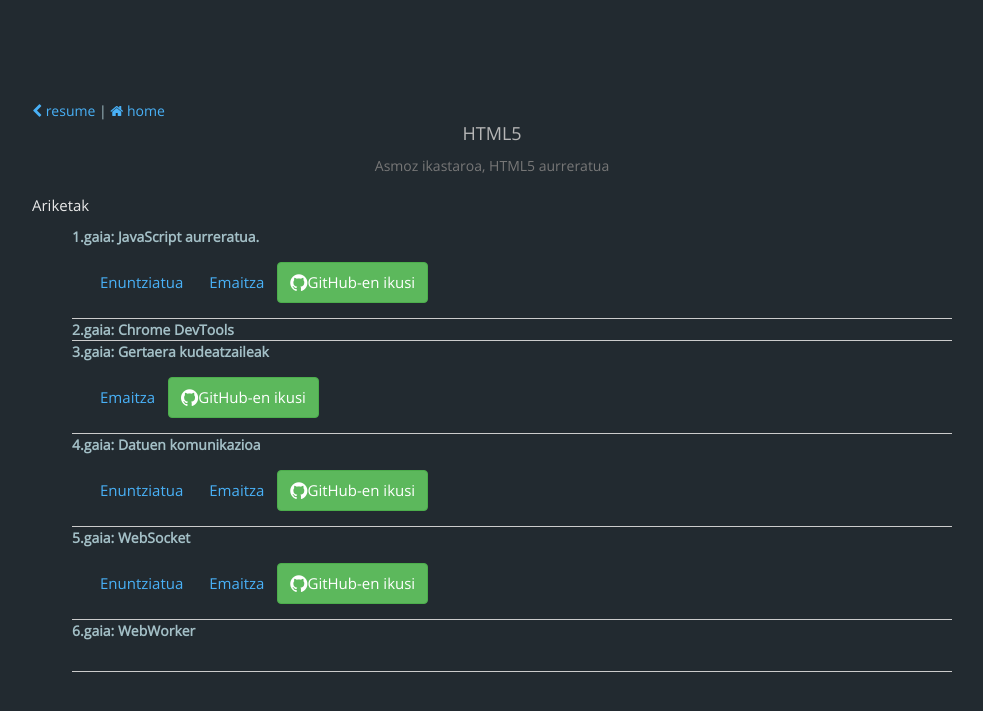
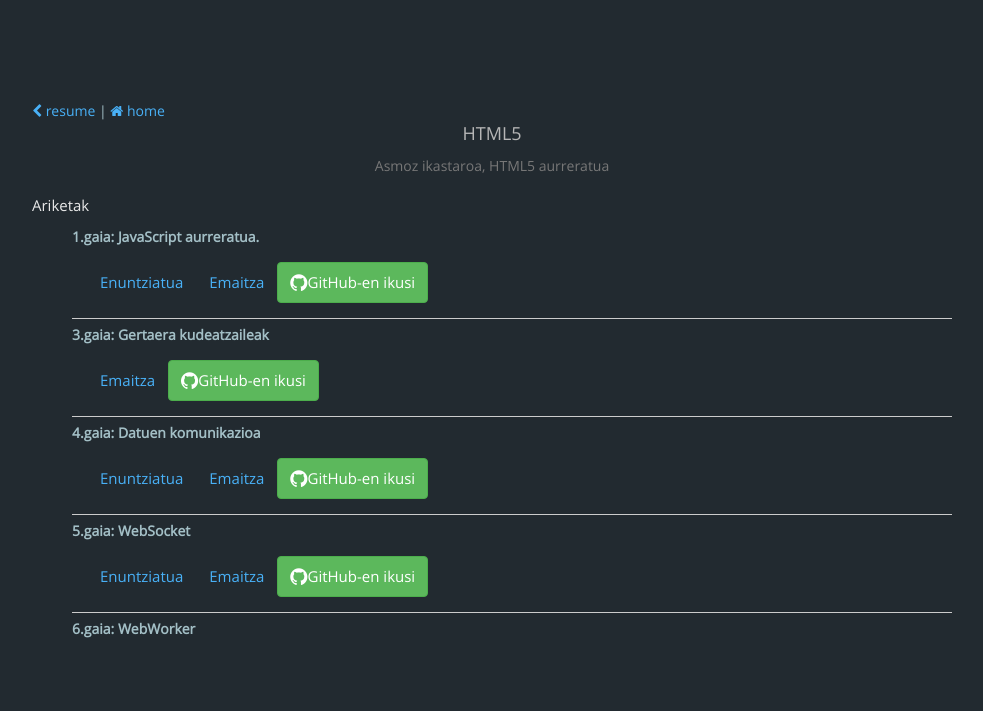
Before and after one commit to Bingentzio/bingentzio.github.io, a Jekyll site: the page built from projects.html, in a window 1280 px wide. Shown: the top 711 px of the page, without its empty margins (148-1131 px from the left). Built offline with Jekyll 4.4.1, drawn with Linux system fonts in a browser that asks for light colours; nearby versions of some CDN libraries; comment, search, counter and statistics services are not loaded.

Commit message:
CSS aldaketak

```diff
--- a/projects.html
+++ b/projects.html
@@ -14,7 +14,6 @@ layout: projects
     <h4>Ariketak</h4>
     <ul id="gaia">
       <li id="gaia"><b>1.gaia: JavaScript aurreratua. </b><ul id="menu"><li class="btn"><a href="/proiektuak/HTML5_aurreratua_ariketak/1.gaia/1_gaia_ariketa_praktikoa.pdf" target="_blank">Enuntziatua</a></li><li class="btn"><a href="/proiektuak/HTML5_aurreratua_ariketak/1.gaia/jokoa.html" target="_blank">Emaitza</a></li><li><a href="https://github.com/Bingentzio/HTML5_aurreratua_ariketak/tree/master/1.gaia" target="_blank" class="btn btn-success"><i class="fa fa-github fa-lg"></i>GitHub-en ikusi</a></li></ul></li>
-      <li id="gaia"><b>2.gaia: Chrome DevTools </b></li>
       <li id="gaia"><b>3.gaia: Gertaera kudeatzaileak </b><ul id="menu"><li class="btn"><a href="/proiektuak/HTML5_aurreratua_ariketak/3.gaia/index.html" target="_blank">Emaitza</a></li><li><a href="https://github.com/Bingentzio/HTML5_aurreratua_ariketak/tree/master/3.gaia" target="_blank" class="btn btn-success"><i class="fa fa-github fa-lg"></i>GitHub-en ikusi</a></li></ul></li>
       <li id="gaia"><b>4.gaia: Datuen komunikazioa</b><ul id="menu"><li class="btn"><a href="/proiektuak/HTML5_aurreratua_ariketak/4.gaia/4_json_ajax_ariketa_praktikoa.pdf" target="_blank">Enuntziatua</a></li><li class="btn"><a href="/proiektuak/HTML5_aurreratua_ariketak/4.gaia/eguraldia.html" target="_blank">Emaitza</a></li><li><a href="https://github.com/Bingentzio/HTML5_aurreratua_ariketak/tree/master/4.gaia" target="_blank" class="btn btn-success"><i class="fa fa-github fa-lg"></i>GitHub-en ikusi</a></li></ul></li>
       <li id="gaia"><b>5.gaia: WebSocket</b><ul id="menu"><li class="btn"><a href="/proiektuak/HTML5_aurreratua_ariketak/5.gaia/5_websocketak_ariketa_praktikoa.pdf" target="_blank">Enuntziatua</a></li><li class="btn"><a href="/proiektuak/HTML5_aurreratua_ariketak/5.gaia/websocketchat/frontend.html" target="_blank">Emaitza</a></li><li><a href="https://github.com/Bingentzio/HTML5_aurreratua_ariketak/tree/master/5.gaia" target="_blank" class="btn btn-success"><i class="fa fa-github fa-lg"></i>GitHub-en ikusi</a></li></ul></li>
--- a/public/stylesheets/styles.css
+++ b/public/stylesheets/styles.css
@@ -371,5 +371,9 @@ ul#gaia{
 list-style-type: none;
 }
 li#gaia {
+  margin-top: 5px;
   border-bottom: 1px solid #ccc;
 }
+li#gaia:last-child {
+  border: none;
+}
```
